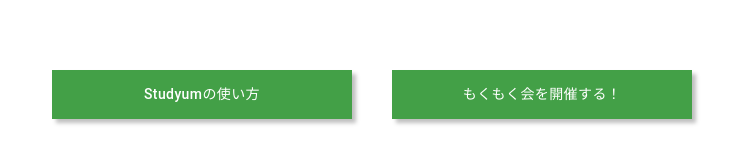
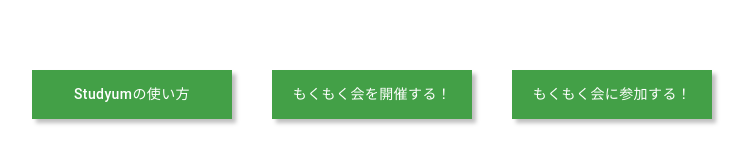
Before and after one commit to monomonosu/Studyum, a Next.js app: page /info in a window 1280 px wide. Shown: the part 2736-2899 px from the top of the page, without its empty margins (268-1017 px from the left). Built offline with nearby package versions, Linux system fonts and the light colour scheme.

Commit message:
ボタンリンク追加

```diff
--- a/src/app/info/page.tsx
+++ b/src/app/info/page.tsx
@@ -2,6 +2,7 @@
 import clsx from 'clsx'
 import { BasicButton } from '@/components/Buttons/BasicButton'
 import Image from 'next/image'
+import Link from 'next/link'
 
 const InfoPage = async () => {
   return (
@@ -119,20 +120,33 @@
 
         <div className={clsx(utils['center-wrapper'], utils['-mb-64'])}>
           <div className={clsx(utils['gap-wrapper'], utils['direction-row'], utils['gap-40'])}>
+            <Link href='/info/howto'>
               <BasicButton
                 color='success'
                 variant='contained'
                 text='Studyumの使い方'
-              width='300px'
+                width='200px'
                 className='-shadow'
               />
+            </Link>
+            <Link href='/session/register'>
               <BasicButton
                 color='success'
                 variant='contained'
                 text='もくもく会を開催する！'
-              width='300px'
+                width='200px'
                 className='-shadow'
               />
+            </Link>
+            <Link href='/'>
+              <BasicButton
+                color='success'
+                variant='contained'
+                text='もくもく会に参加する！'
+                width='200px'
+                className='-shadow'
+              />
+            </Link>
           </div>
         </div>
       </div>
```
Lines whose indentation alone changed are shown as unchanged.
